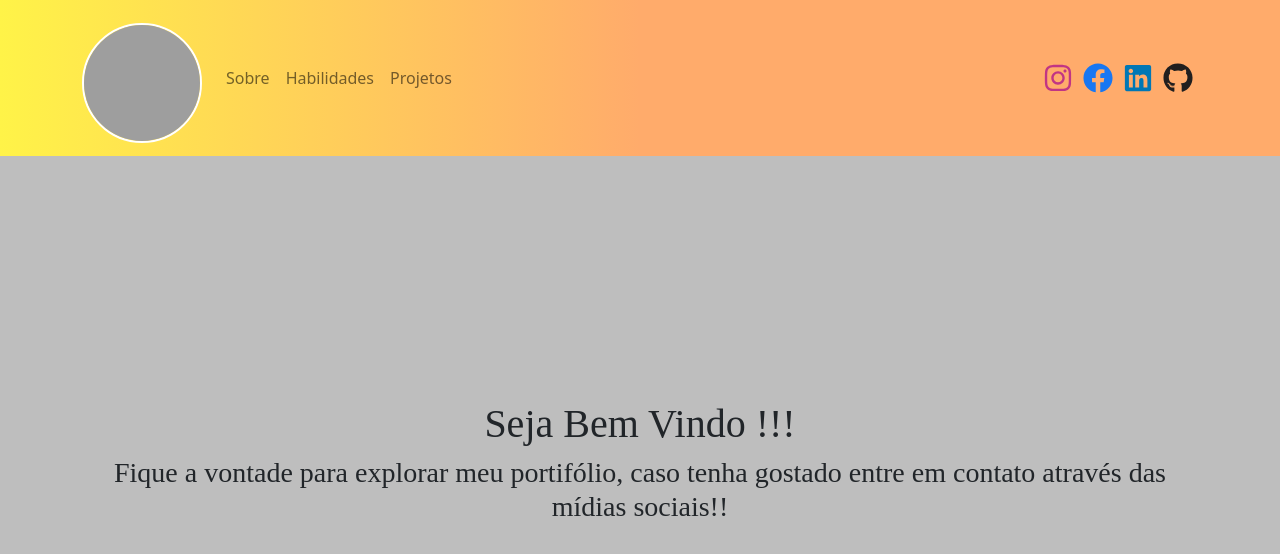
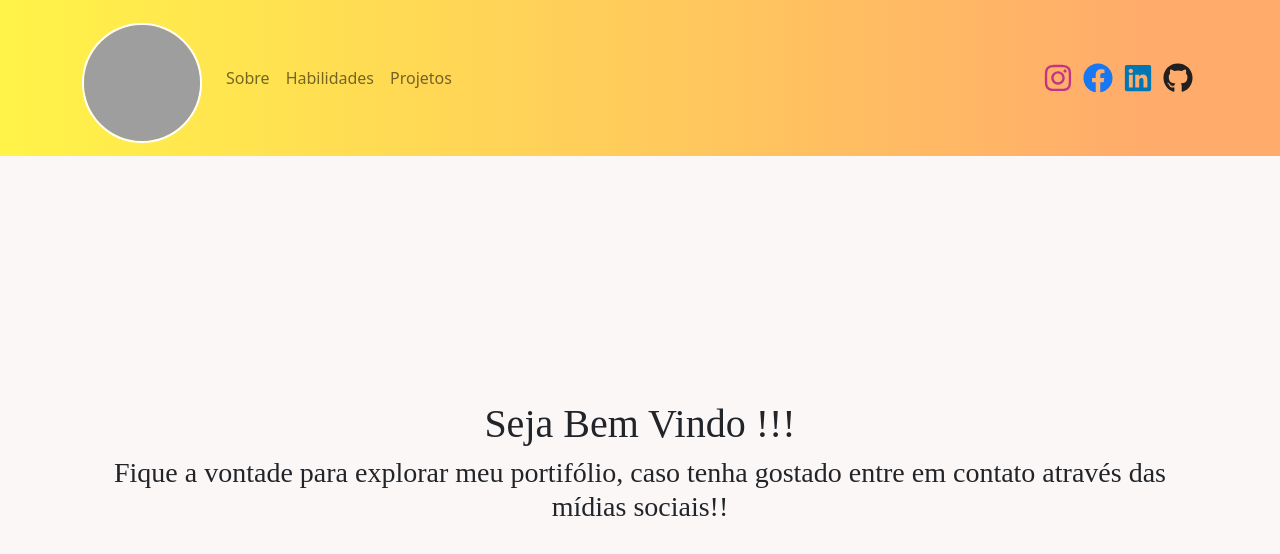
Before and after one commit to mateusw12/jhuan-portifolio, a React (Create React App) app in the folder jhuan-portifolio/: page / in a window 1280 px wide. Shown: the top 554 px of the page. Built offline with nearby package versions, Linux system fonts and the light colour scheme; grey boxes are pictures that could not be loaded.

Commit message:
Ajusta cor de fundo da página e cor da barra de navegação (#17)

```diff
--- a/jhuan-portifolio/src/App.css
+++ b/jhuan-portifolio/src/App.css
@@ -1,6 +1,6 @@
  body {
      height: 100%;
      width: 100%;
-     background-color: #b7b7b7e5;
+     background-color: #fcf7f7;
      background-size: cover;
  }
--- a/jhuan-portifolio/src/styles/Header.css
+++ b/jhuan-portifolio/src/styles/Header.css
@@ -1,5 +1,5 @@
 .nav-bar {
-    background: linear-gradient(to left, #ffab6b 50%, #fff348);
+    background: linear-gradient(to left, #ffab6b 10%, #fff348);
     color: #000;
 }
 
```
